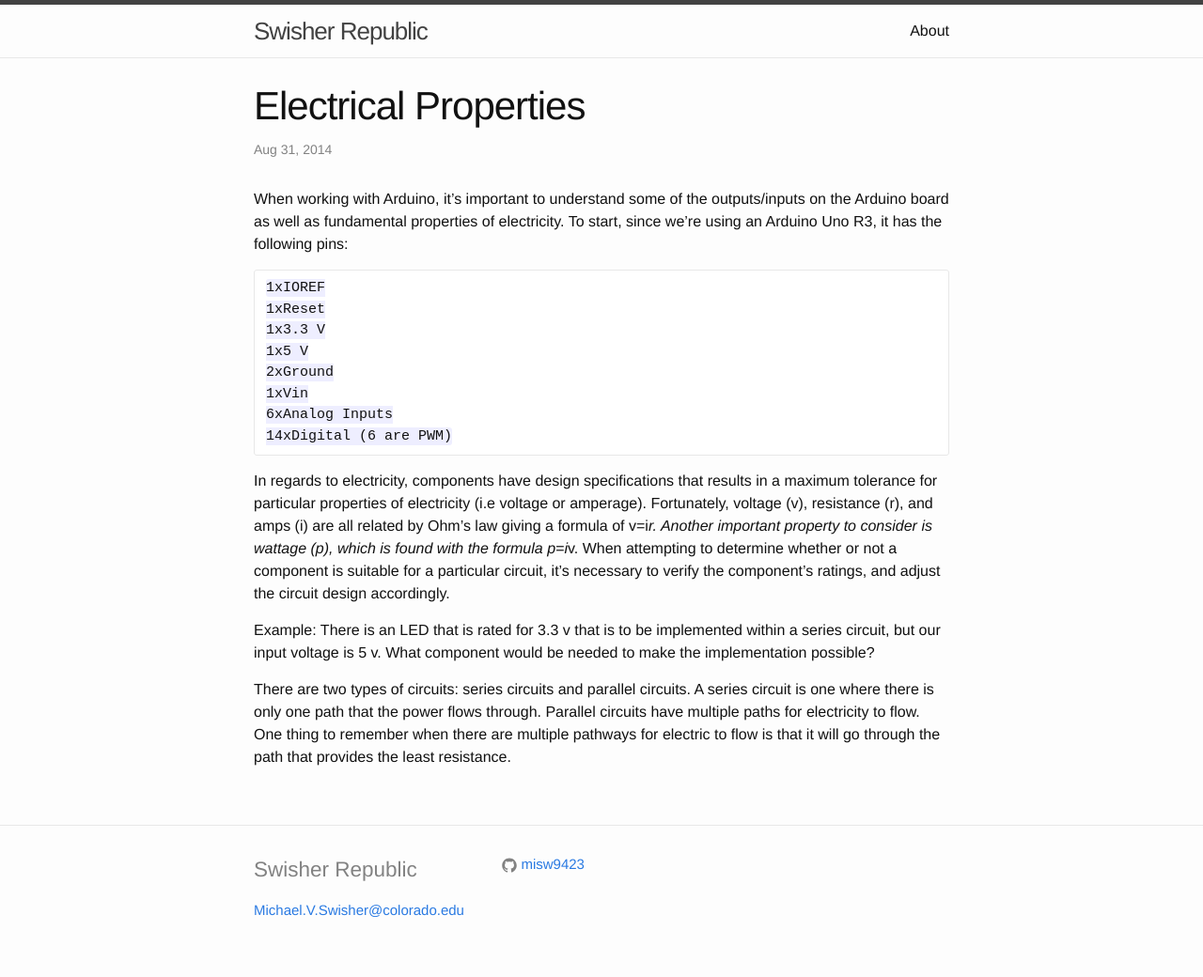
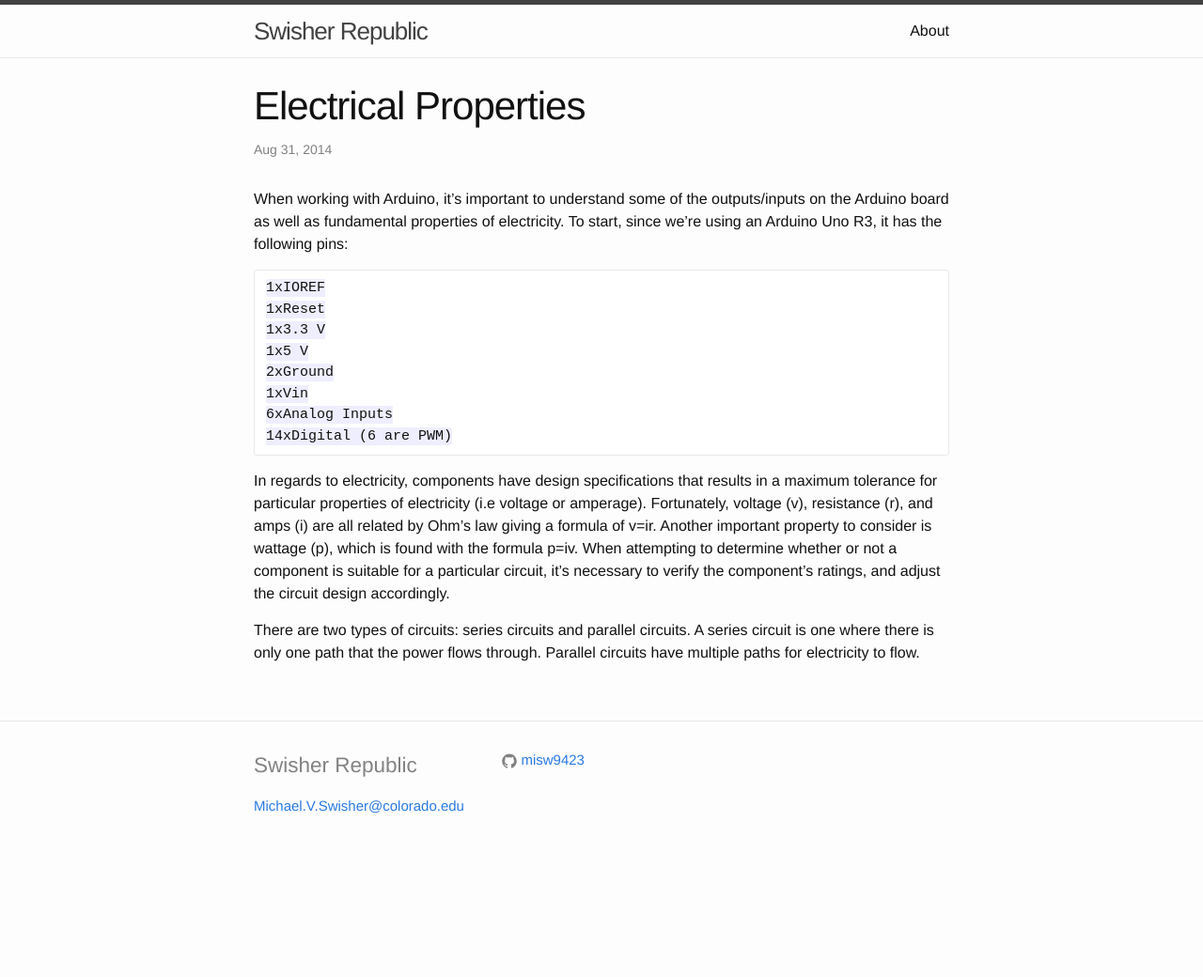
Before and after one commit to daswisher/misw9423.github.io, a Jekyll site: the page built from _posts/2014-08-31-Electrical-Properties.md, in a window 1280 px wide. Shown: the whole page at 94% size. Built offline with Jekyll 4.4.1, drawn with Linux system fonts in a browser that asks for light colours; after the commit the page ends 929 px from its top, so only the background shows below that.

Commit message:
Removing examples for now from electrical properties post

```diff
--- a/_posts/2014-08-31-Electrical-Properties.md
+++ b/_posts/2014-08-31-Electrical-Properties.md
@@ -16,8 +16,6 @@
 	6xAnalog Inputs
 	14xDigital (6 are PWM)
 
-In regards to electricity, components have design specifications that results in a maximum tolerance for particular properties of electricity (i.e voltage or amperage). Fortunately, voltage (v), resistance (r), and amps (i) are all related by Ohm's law giving a formula of v=i*r. Another important property to consider is wattage (p), which is found with the formula p=i*v. When attempting to determine whether or not a component is suitable for a particular circuit, it's necessary to verify the component's ratings, and adjust the circuit design accordingly.
+In regards to electricity, components have design specifications that results in a maximum tolerance for particular properties of electricity (i.e voltage or amperage). Fortunately, voltage (v), resistance (r), and amps (i) are all related by Ohm's law giving a formula of v=ir. Another important property to consider is wattage (p), which is found with the formula p=iv. When attempting to determine whether or not a component is suitable for a particular circuit, it's necessary to verify the component's ratings, and adjust the circuit design accordingly.
 
-Example: There is an LED that is rated for 3.3 v that is to be implemented within a series circuit, but our input voltage is 5 v. What component would be needed to make the implementation possible?
-
-There are two types of circuits: series circuits and parallel circuits. A series circuit is one where there is only one path that the power flows through. Parallel circuits have multiple paths for electricity to flow. One thing to remember when there are multiple pathways for electric to flow is that it will go through the path that provides the least resistance.
+There are two types of circuits: series circuits and parallel circuits. A series circuit is one where there is only one path that the power flows through. Parallel circuits have multiple paths for electricity to flow.
```
